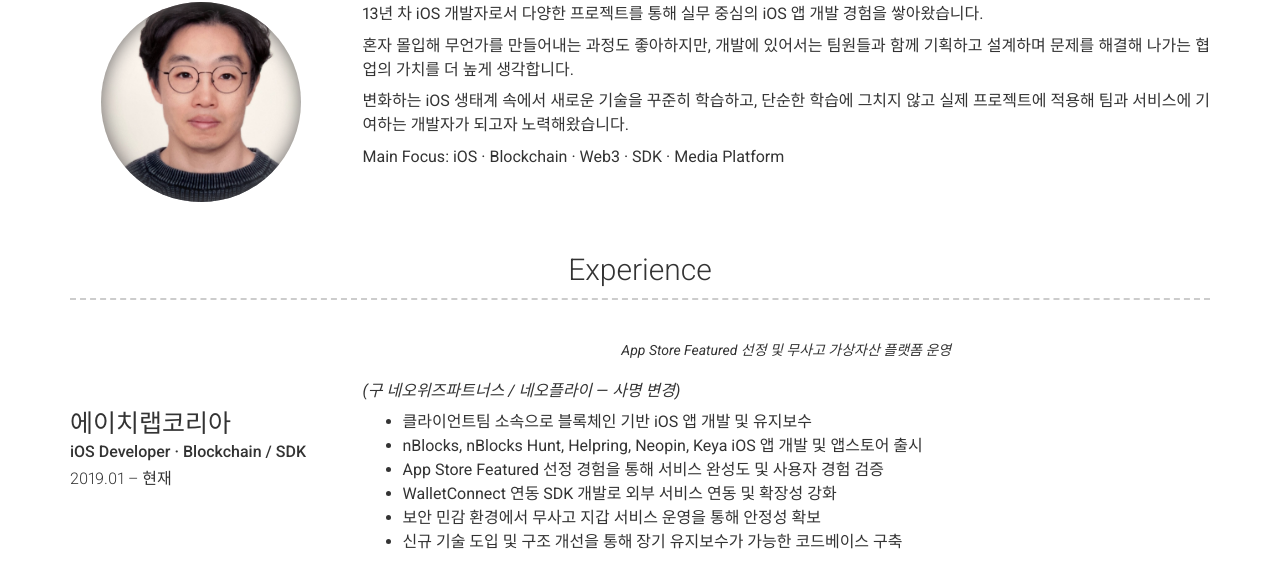
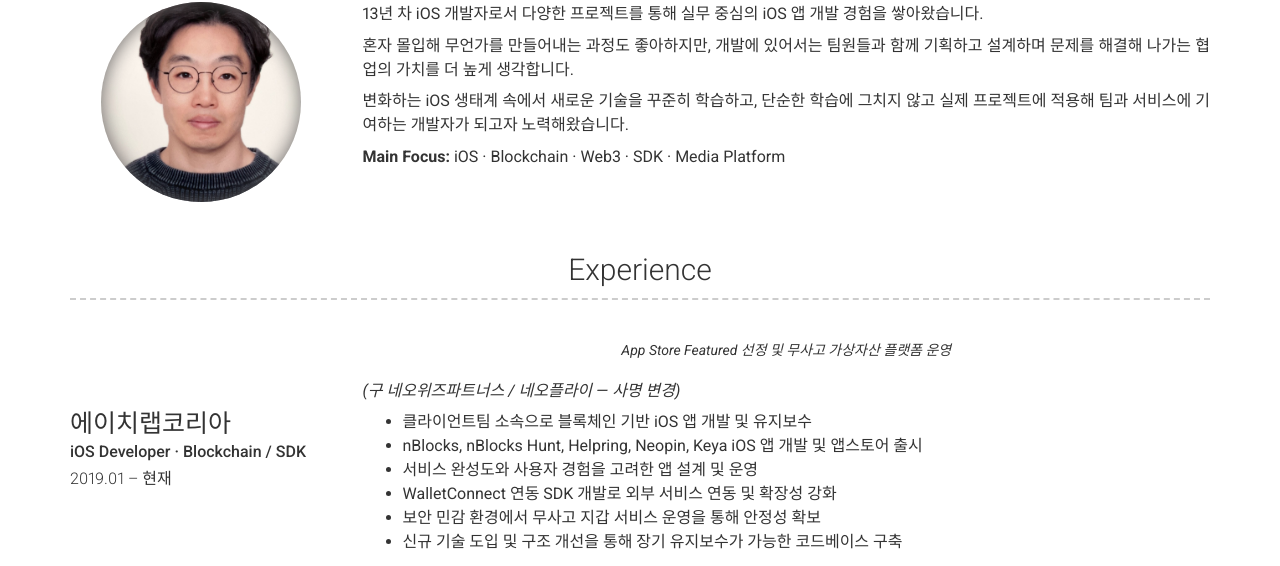
Before and after one commit to toypresent81/toypresent81.github.io, a Jekyll site: the page built from index.md, in a window 1280 px wide. Shown: the part 300-866 px from the top of the page. Built offline with Jekyll 4.4.1, drawn with Linux system fonts in a browser that asks for light colours; nearby versions of some CDN libraries.

Commit message:
Update _config.yml

```diff
--- a/_config.yml
+++ b/_config.yml
@@ -42,7 +42,7 @@ about_content: |
   단순한 학습에 그치지 않고 실제 프로젝트에 적용해
   팀과 서비스에 기여하는 개발자가 되고자 노력해왔습니다.
 
-  Main Focus: iOS · Blockchain · Web3 · SDK · Media Platform
+  **Main Focus:** iOS · Blockchain · Web3 · SDK · Media Platform
 
 # -------------------------
 # Sections
@@ -62,7 +62,7 @@ content:
 
           - 클라이언트팀 소속으로 블록체인 기반 iOS 앱 개발 및 유지보수
           - nBlocks, nBlocks Hunt, Helpring, Neopin, Keya iOS 앱 개발 및 앱스토어 출시
-          - App Store Featured 선정 경험을 통해 서비스 완성도 및 사용자 경험 검증
+          - 서비스 완성도와 사용자 경험을 고려한 앱 설계 및 운영
           - WalletConnect 연동 SDK 개발로 외부 서비스 연동 및 확장성 강화
           - 보안 민감 환경에서 무사고 지갑 서비스 운영을 통해 안정성 확보
           - 신규 기술 도입 및 구조 개선을 통해 장기 유지보수가 가능한 코드베이스 구축
```
